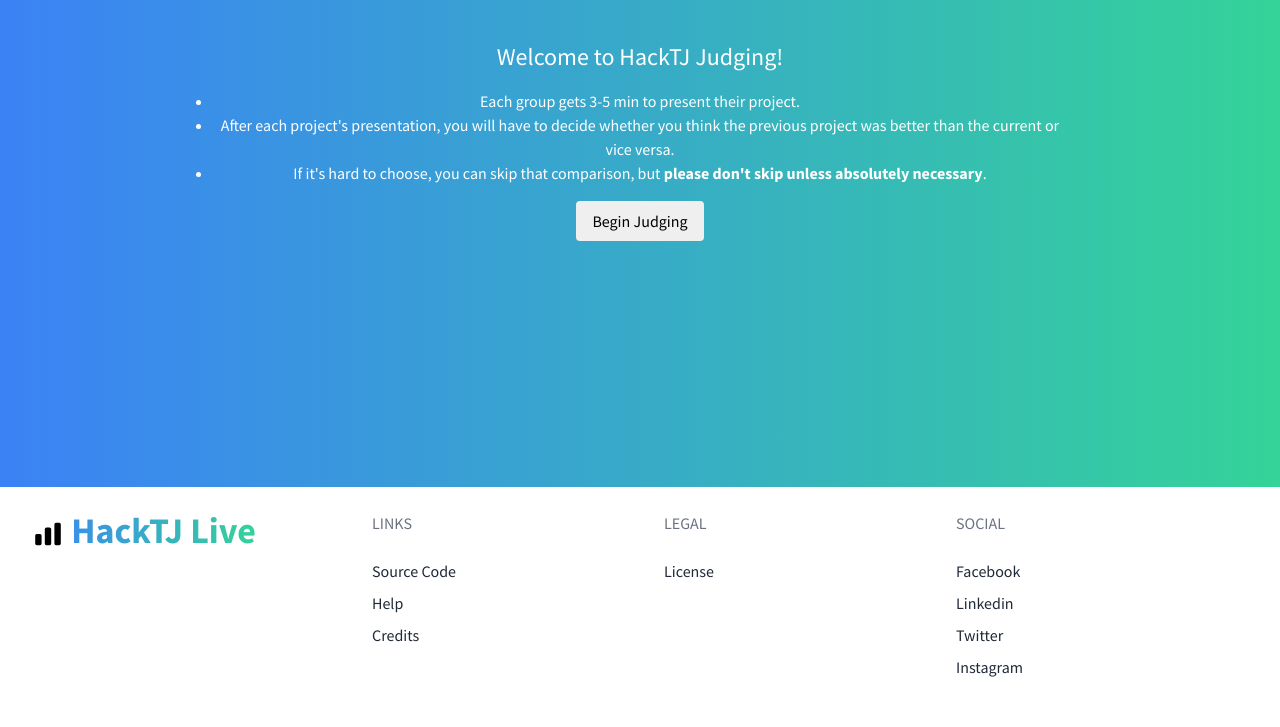
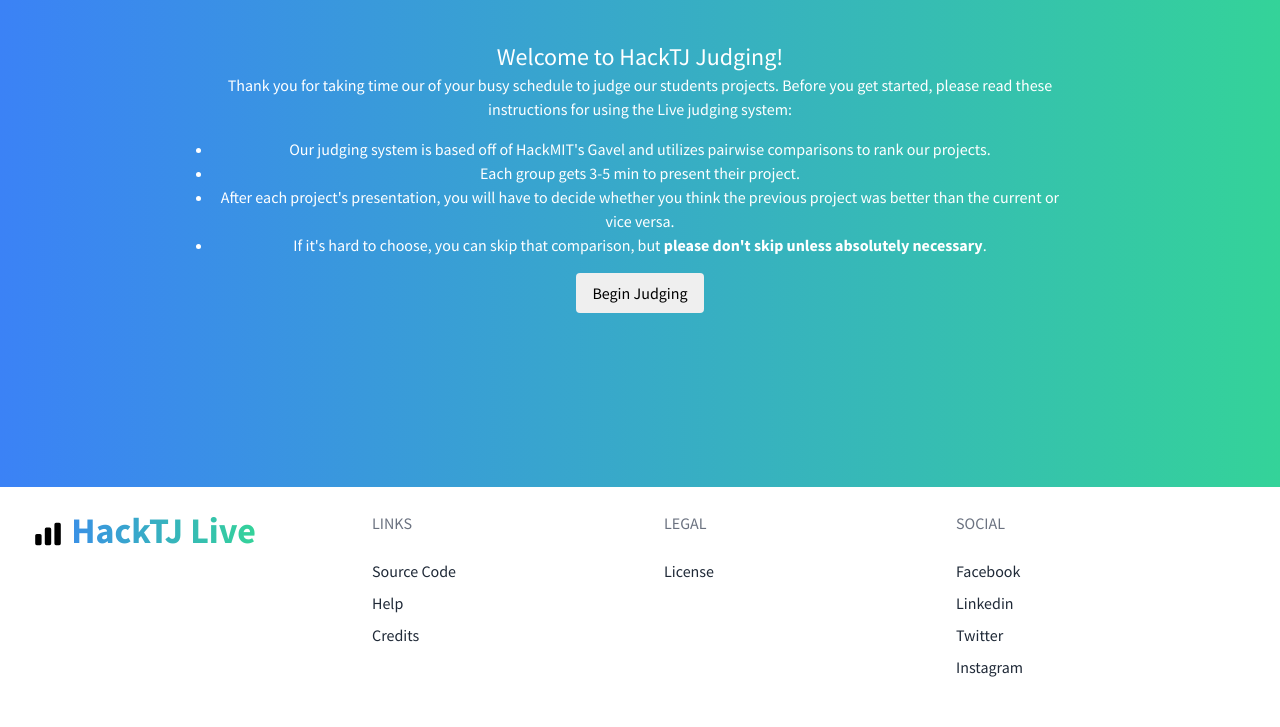
Before and after one commit to HackTJ/live, a Django app: template judge/templates/judge/welcome.html in a window 1280 px wide. Shown: the part 73-800 px from the top of the page. Run offline with Django 3.2, Linux system fonts and the light colour scheme; the template is opened without the code that fills it, so the values that code supplies are empty; parts of the project's set-up code (start-up, migrations or seed data) failed here and were passed over; some libraries are stand-ins or nearby versions.

Commit message:
[judge] Update welcome directions and fix URL in "Judging Complete" page

```diff
--- a/judge/templates/judge/done.html
+++ b/judge/templates/judge/done.html
@@ -3,8 +3,8 @@
 {% load i18n %}
 
 {% block content %}
-<div class="w-2/3 content-center justify-center text-center mx-auto">
+<div class="w-2/3 content-center justify-center text-center mx-auto space-y-4">
   <h1 class="text-2xl text-center">Judging Complete!</h1>
-  <p class="text-center">You have finished judging for all projects at HackTJ! On behalf of the attendees, we would like to extend our sincere gratitude to you for making this event possible. You may now look at projects you may have skipped or visit the <a href="/judge/scoreboard">scoreboard</a> to see results!</p>
+  <p class="text-center">You have finished judging for all projects at HackTJ! On behalf of the attendees, we would like to extend our sincere gratitude to you for making this event possible. You may now look at projects you may have skipped or visit the <a class="text-indigo-600 hover:underline" href="/judge/scoreboard">scoreboard</a> to see results!</p>
 </div>
 {% endblock content %}
--- a/judge/templates/judge/welcome.html
+++ b/judge/templates/judge/welcome.html
@@ -4,8 +4,10 @@
 
 {% block content %}
 <div class="w-2/3 content-center justify-center text-center mx-auto space-y-4">
-  <h1 class="text-2xl text-center">{% translate "Welcome to HackTJ Judging!" %}</h1>
+  <h1 class="text-2xl">{% translate "Welcome to HackTJ Judging!" %}</h1>
+  Thank you for taking time our of your busy schedule to judge our students projects. Before you get started, please read these instructions for using the Live judging system:
   <ul class="list-disc">
+    <li>{% translate "Our judging system is based off of HackMIT's Gavel and utilizes pairwise comparisons to rank our projects." %}</li>
     <li>{% translate "Each group gets 3-5 min to present their project." %}</li>
     <li>{% translate "After each project's presentation, you will have to decide whether you think the previous project was better than the current or vice versa." %}</li>
     <li>{% blocktranslate %} If it's hard to choose, you can skip that comparison, but <b>please don't skip unless absolutely necessary</b>. {% endblocktranslate %}</li>
```
